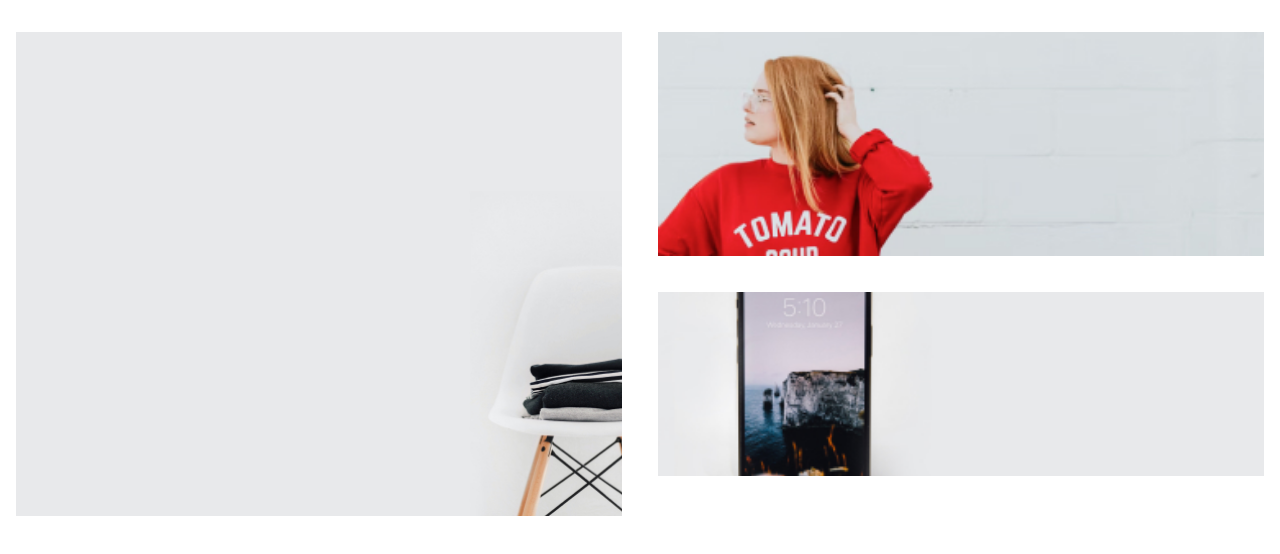
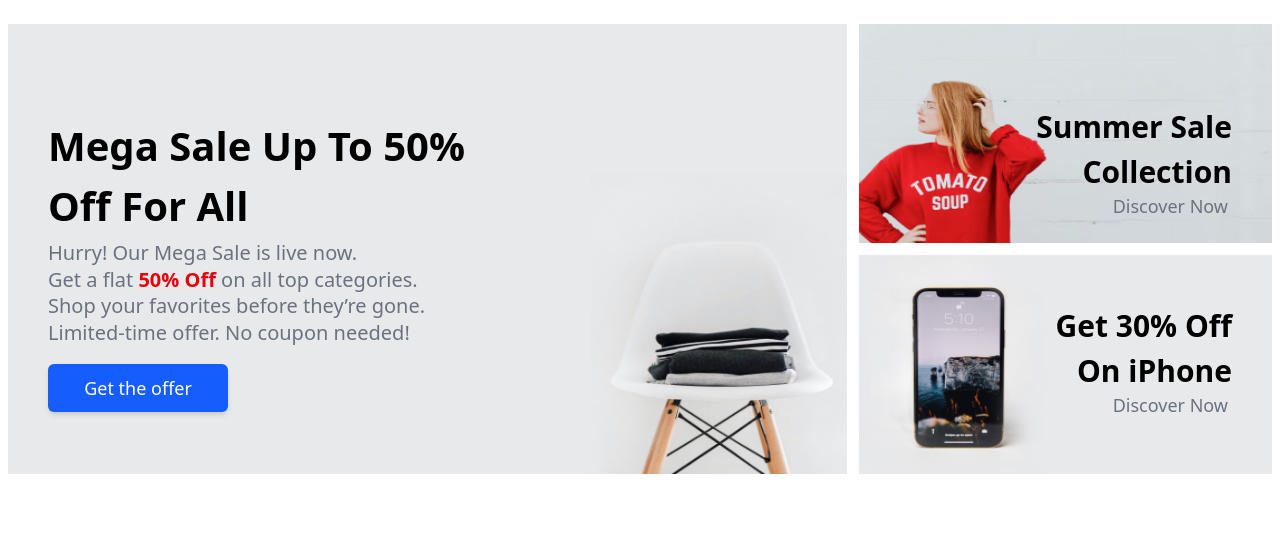
Before and after one commit to Rohit-Pakhre09/Planet-E-commerce, a website: page index.html in a window 1280 px wide. Shown: the part 124-678 px from the top of the page. Drawn offline with Linux system fonts and the light colour scheme.

Commit message:
Feat: Hero Section done.

```diff
--- a/index.html
+++ b/index.html
@@ -417,7 +417,7 @@
                 </div>
 
                 <span
-                  class="absolute -top-2 -right-1 bg-blue-500 text-white text-xs font-semibold px-1.5 py-0.5 rounded-full"
+                  class="absolute -top-2 -right-1 bg-blue-500 text-white text-xs font-semibold px-1.5 py-0.5 rounded-full cursor-pointer"
                 >
                   3
                 </span>
@@ -671,40 +671,87 @@
     </main>
 
     <!-- Other Content -->
-    <main class="pt-35">
+    <main class="pt-20 sm:pt-30 md:pt-35">
       <!-- Hero Section -->
-      <section
-        class="container mx-auto p-2 grid grid-cols-1 gap-5 md:grid-cols-2 lg:grid-cols-2"
+      <section class="h-[auto] w-full container mx-auto p-2">
+        <div class="grid grid-flow-row grid-cols-1 md:grid-cols-3 gap-3">
+          <!-- Left Side -->
+          <div
+            class="relative col-span-1 md:row-span-3 md:col-span-2 h-[250px] md:h-[450px]"
           >
-        <!-- Left Promo (taller) -->
-        <div class="p-2 md:h-[500px]">
             <img
               src="./src/assets/left-promoImg.jpg"
-            class="w-full h-full object-cover"
+              class="w-full h-full object-fill"
               alt="Left Promo Img"
             />
+            <p
+              class="absolute top-0 md:top-20 p-3 ps-10 text-[25px] capitalize font-bold md:text-[40px] cursor-pointer hover:text-blue-500"
+            >
+              Mega Sale up to 50% <br />Off for all
+            </p>
+            <p
+              class="absolute top-25 md:top-50 text-xs md:text-[20px] ps-10 pt-4 text-gray-500"
+            >
+              Hurry! Our Mega Sale is live now. <br />
+              Get a flat <span class="font-bold text-red-600">50% Off</span> on
+              all top categories. <br />
+              Shop your favorites before they’re gone. <br />
+              Limited-time offer. No coupon needed!
+            </p>
+            <div class="ps-10 pt-4">
+              <button
+                class="absolute top-47 md:top-85 h-8 md:h-12 w-30 md:w-45 text-xs md:text-lg rounded-md shadow-md cursor-pointer font-medium text-white bg-blue-600 hover:bg-blue-900"
+              >
+                Get the offer
+              </button>
+            </div>
           </div>
 
-        <!-- Right Promo Stack -->
-        <div class="flex flex-col gap-5">
-          <!-- Top Image -->
-          <div class="p-2 h-[240px]">
+          <!-- Right Side -->
+          <div
+            class="row-span-1 sm:row-span-2 md:row-span-3 h-[450px] md:h-[450px]"
+          >
+            <div class="grid grid-rows-2 gap-3 h-full w-full">
+              <div class="relative">
                 <img
                   src="./src/assets/right-topImg.jpg"
-              class="w-full h-full object-cover"
-              alt="Top Promo"
+                  class="w-full h-full object-fill"
+                  alt="Right Top Img"
                 />
+                <p
+                  class="absolute top-20 right-3 md:right-10 font-bold text-[30px] text-right cursor-pointer hover:text-blue-600"
+                >
+                  Summer Sale<br>Collection
+                </p>
+                <p
+                  class="absolute top-42 right-3 md:right-10 font-medium text-lg pe-1 text-gray-500 cursor-pointer hover:underline"
+                >
+                  Discover Now
+                </p>
               </div>
-          <!-- Bottom Image -->
-          <div class="p-2 h-[200px]">
+              <div class="relative">
                 <img
                   src="./src/assets/right-bottomImg.jpg"
-              class="w-full h-full object-cover"
-              alt="Bottom Promo"
+                  class="w-full h-full object-fill"
+                  alt="Right Bottom Img"
                 />
+                <p
+                  class="absolute top-12 right-3 md:right-10 font-bold text-[30px] text-right cursor-pointer hover:text-blue-600"
+                >
+                  Get 30% Off<br>On iPhone
+                </p>
+                <p
+                  class="absolute top-34 right-3 md:right-10 font-medium text-lg pe-1 text-gray-500 cursor-pointer hover:underline"
+                >
+                  Discover Now
+                </p>
+              </div>
+            </div>
           </div>
         </div>
       </section>
+
+
     </main>
   </body>
 </html>
```
Lines whose indentation alone changed are shown as unchanged.
